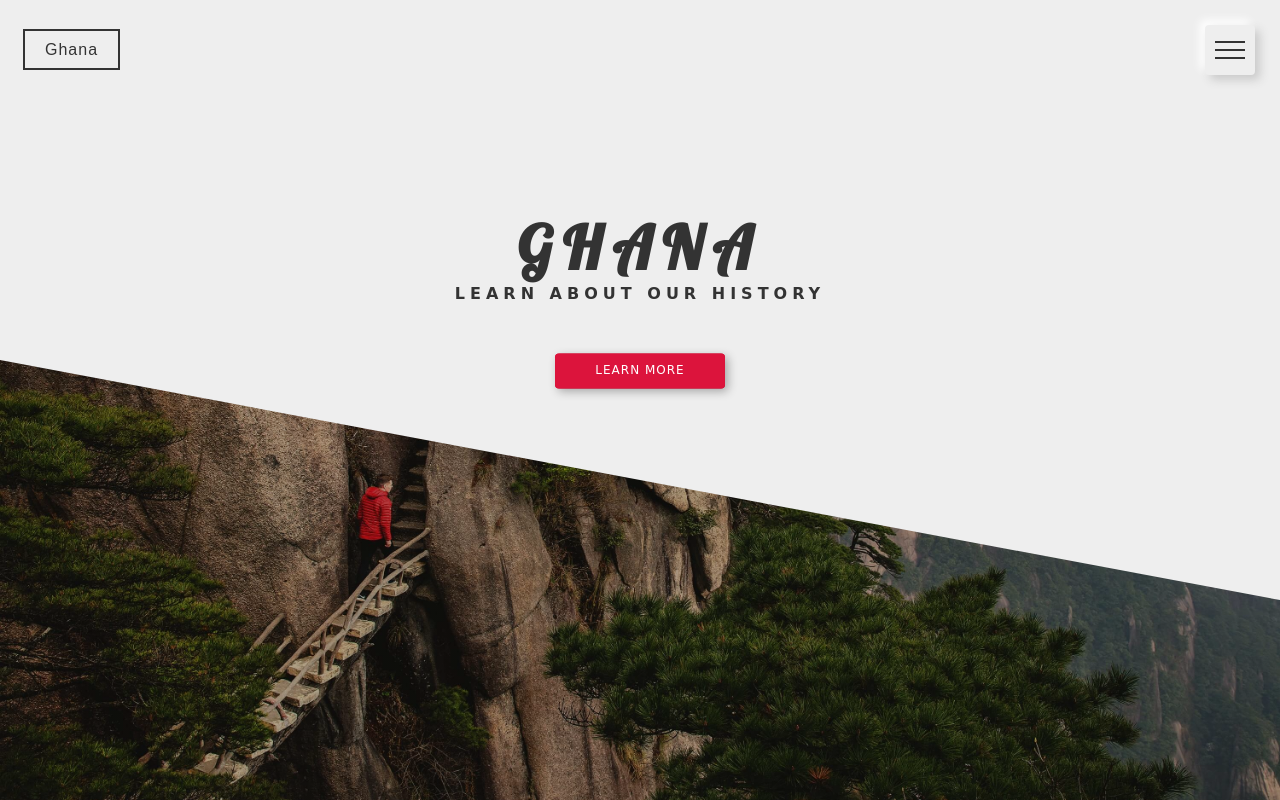
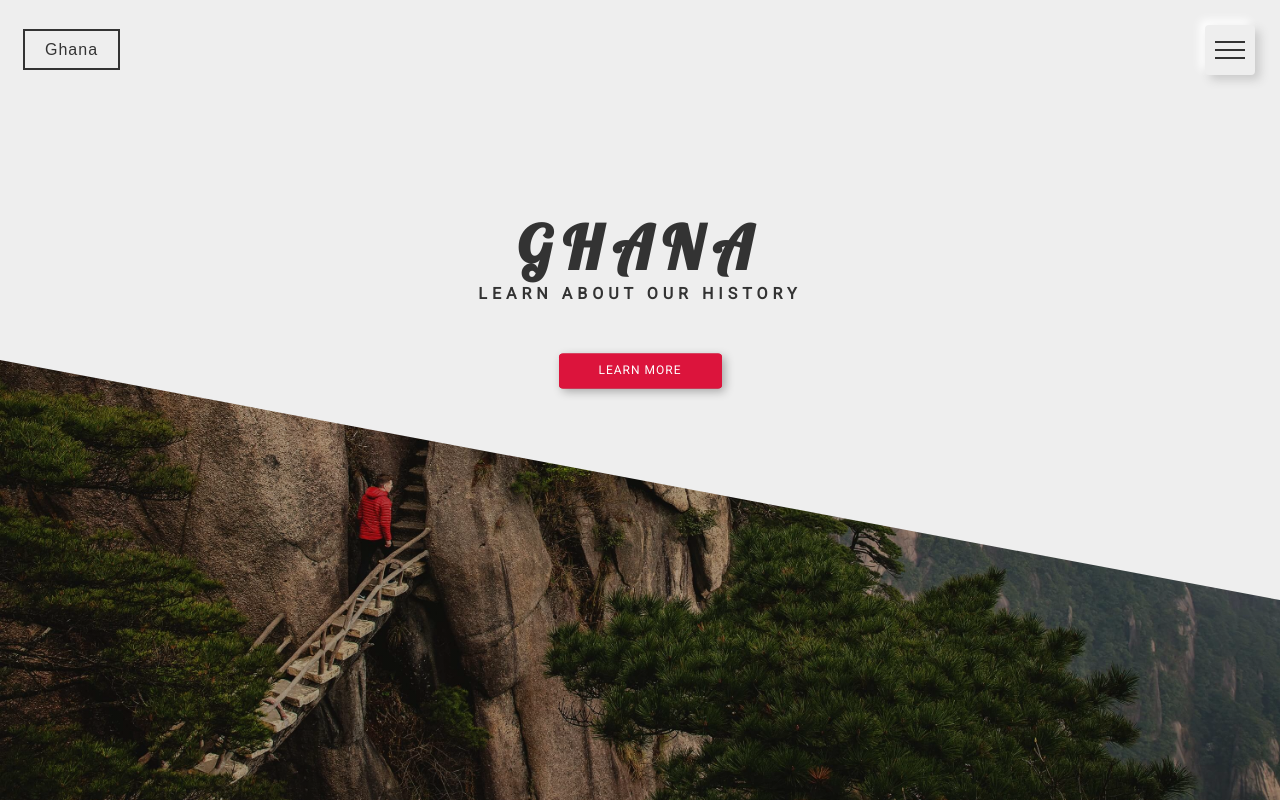
Before and after one commit to FatTonyy/Ghana-Landing-Page, a plain HTML site: page index.html in a window 1280 px wide. Shown: the top 800 px of the page. Drawn offline with nearby package versions, Linux system fonts and the light colour scheme.

Commit message:
font-family

```diff
--- a/style.css
+++ b/style.css
@@ -1,4 +1,4 @@
-@import url("https://fonts.googleapis.com/css?family=Lobster&display=swap");
+@import url("https://fonts.googleapis.com/css?family=Lobster|Roboto&display=swap");
 /* font-family: 'Lobster', ; */
 
 * {
@@ -9,7 +9,7 @@
 
 html {
   font-size: 10px;
-  font-family: cursive;
+  font-family: "Roboto";
 }
 
 body {
```
